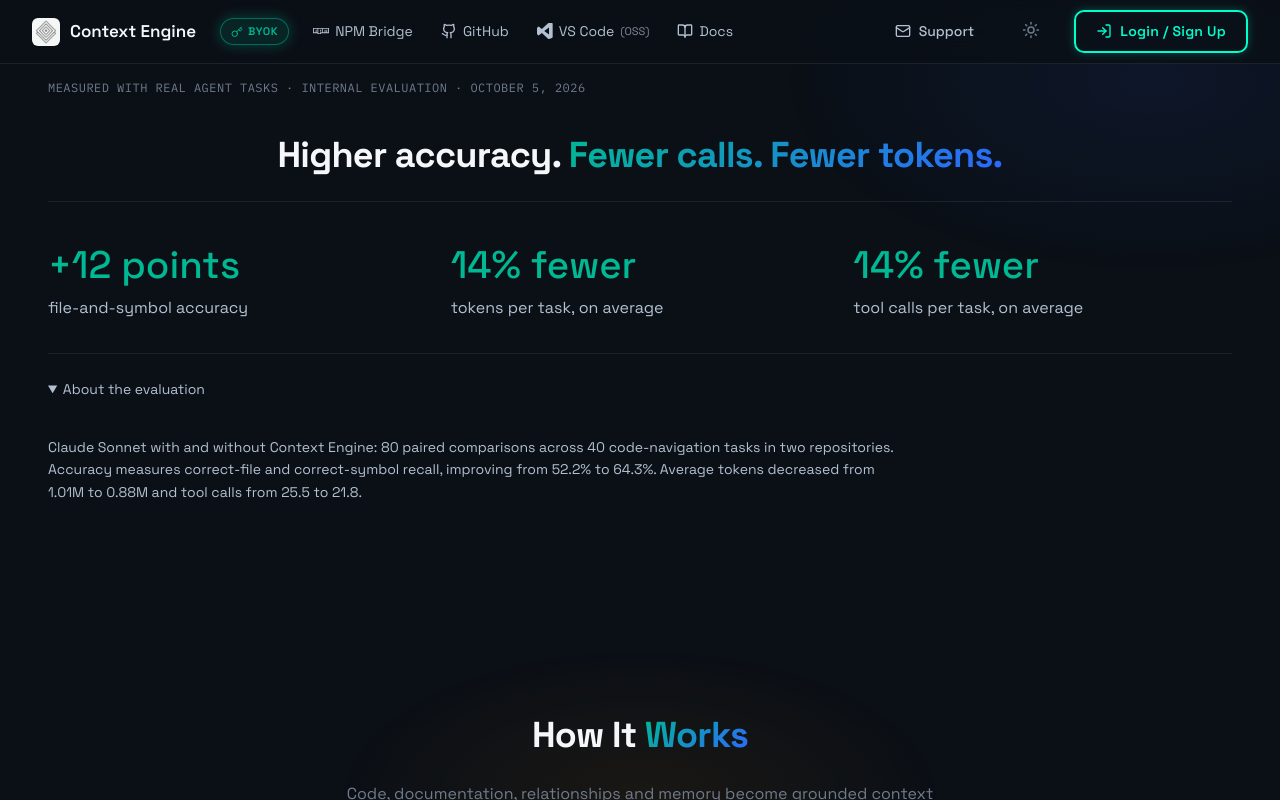
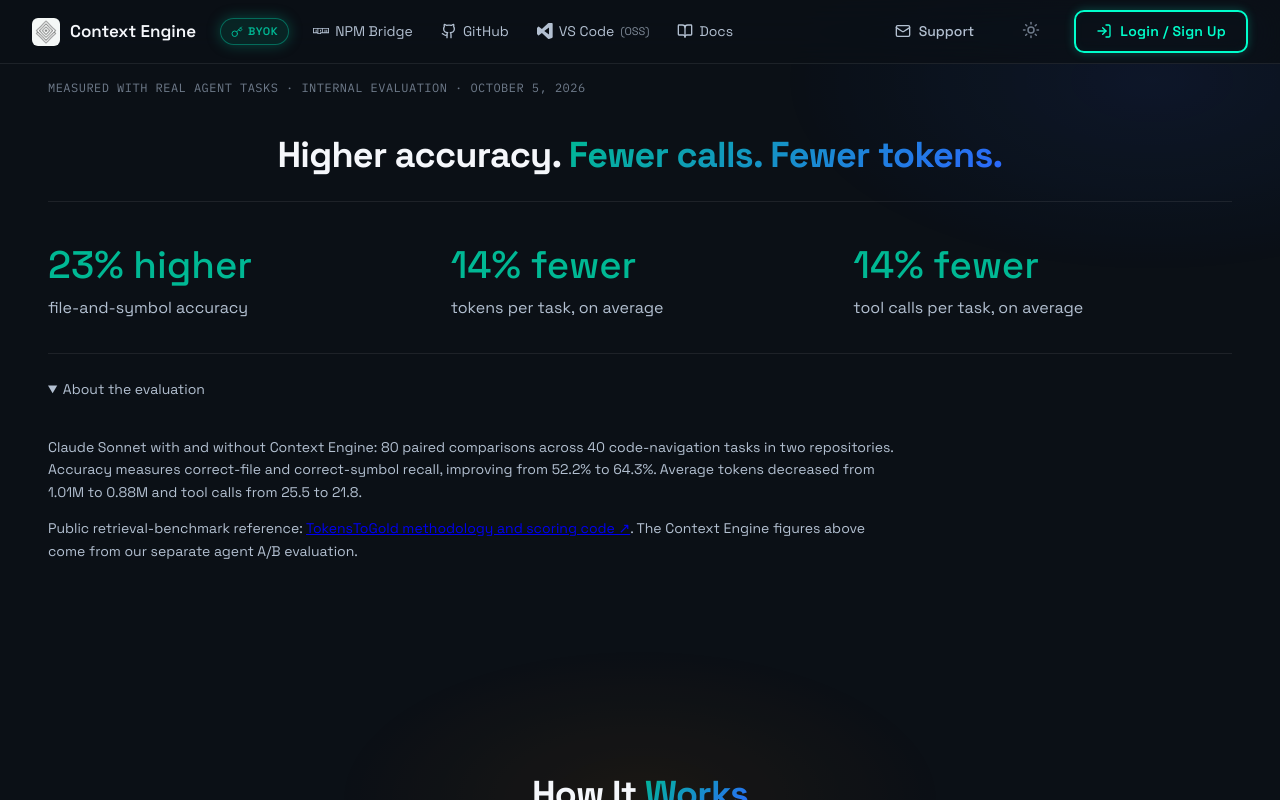
Before and after one commit to Context-Engine-AI/Context-Engine, a SvelteKit app: page / in a window 1280 px wide. Both pictures are taken after a click on the heading "About the evaluation". Shown: the part 1206-2006 px from the top of the page. Built offline with nearby package versions, Linux system fonts and the light colour scheme; no server answers.

Commit message:
docs: link public benchmark method and clarify relative accuracy gain

```diff
--- a/src/routes/+page.svelte
+++ b/src/routes/+page.svelte
@@ -350,7 +350,7 @@
 		Higher accuracy. <span class="gradient-text">Fewer calls. Fewer tokens.</span>
 	</h2>
 	<div class="evaluation-results">
-		<div><strong>+12 points</strong><span>file-and-symbol accuracy</span></div>
+		<div><strong>23% higher</strong><span>file-and-symbol accuracy</span></div>
 		<div><strong>14% fewer</strong><span>tokens per task, on average</span></div>
 		<div><strong>14% fewer</strong><span>tool calls per task, on average</span></div>
 	</div>
@@ -361,6 +361,12 @@
 			tasks in two repositories. Accuracy measures correct-file and correct-symbol recall, improving
 			from 52.2% to 64.3%. Average tokens decreased from 1.01M to 0.88M and tool calls from 25.5 to
 			21.8.
+		</p>
+		<p>
+			Public retrieval-benchmark reference:
+			<a href="https://github.com/noodlbox/tokens-to-gold" target="_blank" rel="noopener noreferrer"
+				>TokensToGold methodology and scoring code ↗</a
+			>. The Context Engine figures above come from our separate agent A/B evaluation.
 		</p>
 	</details>
 </section>
```
Also changed, not shown: 1 other file (tests, documents, lock files or other folders).
